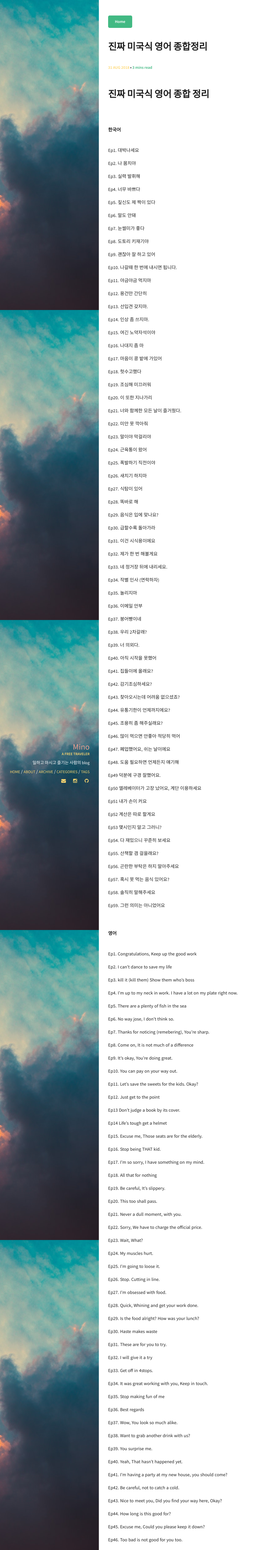
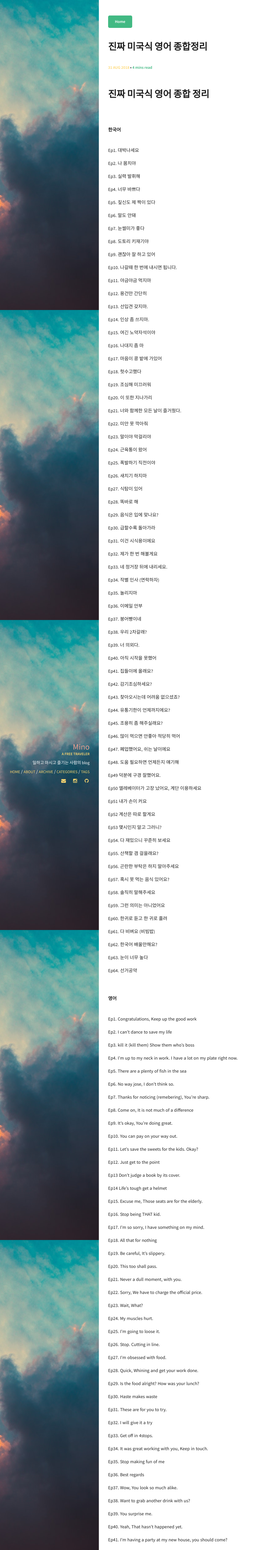
Before and after one commit to minoblog/minoblog.github.io, a Jekyll site: the page built from _posts/2018-08-31-Podcast-English-Total.md, in a window 1280 px wide. Shown: the whole page at 31% size, without its empty margins (0-832 px from the left). Built offline with Jekyll 4.4.1, drawn with Linux system fonts in a browser that asks for light colours.

Commit message:
Update 2018-08-31-Podcast-English-Total.md

```diff
--- a/_posts/2018-08-31-Podcast-English-Total.md
+++ b/_posts/2018-08-31-Podcast-English-Total.md
@@ -131,6 +131,16 @@ Ep58. 솔직히 말해주세요
 
 Ep59. 그런 의미는 아니었어요
 
+Ep60. 한귀로 듣고 한 귀로 흘려
+
+Ep61. 다 비벼요 (비빔밥)
+
+Ep62. 한국어 배울만해요?
+
+Ep63. 눈이 너무 높다
+
+Ep64. 선거공약
+
 <br>
 <br>
 <b>영어</b>
@@ -256,3 +266,13 @@ Ep57 Are there any foods, you don't eat?
 Ep58. Just be straight with me.
 
 Ep59. I'm sorry, I didn't mean it that way.
+
+Ep60. Let it in one ear and out the other.
+
+Ep61. Just mix it all together.
+
+Ep62. How's learing Korean?
+
+Ep63. You set the bar too hight.
+
+Ep64. I'll do my best, Pick me.
```
